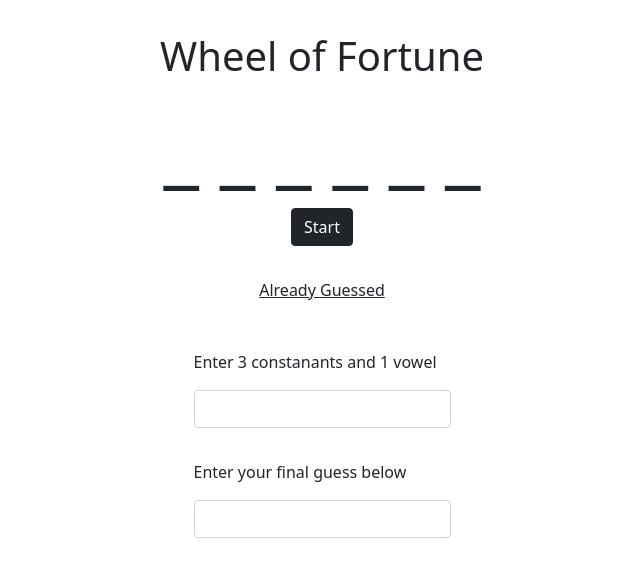
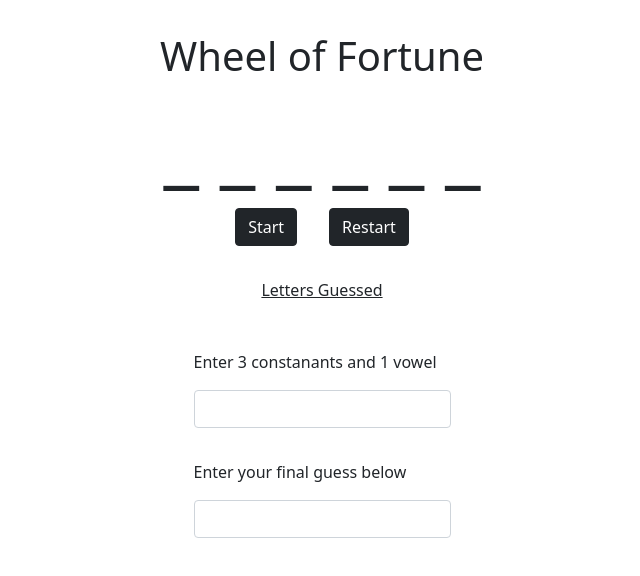
Before and after one commit to jolizbeth/wheel-fortune-fellowship, a plain HTML site: page index.html in a window 1280 px wide. Shown: the whole page, without its empty margins (318-958 px from the left). Drawn offline with nearby package versions, Linux system fonts and the light colour scheme.

Commit message:
add restart

```diff
--- a/project/index.html
+++ b/index.html
@@ -14,10 +14,11 @@
             <div class = "d-flex justify-content-center"  id="display"></div>
             <div class="d-flex justify-content-center">
                 <button id='start' type="button" class="btn btn-dark">Start</button>
+                <button id='restart' type="button" class="btn btn-dark">Restart</button>
             </div>
 
             <div class=" d-flex justify-content-center" id= "boxTitle">
-                <p>Already Guessed</p>
+                <p>Letters Guessed</p>
             </div>
             <div class="d-flex justify-content-center" id="wordBox">
             </div>
--- a/project/js/index.js
+++ b/js/index.js
@@ -15,6 +15,10 @@
     }
   }
   display.innerText = underscore.join(' ').toUpperCase() //adding the letters to the display
+}
+const restart = document.getElementById('restart');
+restart.onclick = function reloadGame(){
+  window.location.reload();
 }
 
 const vowels = 'aeiou';
--- a/project/style.css
+++ b/style.css
@@ -7,6 +7,10 @@
 #display{
   font-size: 5rem;
 }
+.btn{
+  margin-left: 1rem !important;
+  margin-right: 1rem !important;
+}
 
 #boxTitle{
   margin-top: 2rem;
```
Also changed, not shown: js/randomWord.js (renamed from project/js/randomWord.js), 1 other file.
